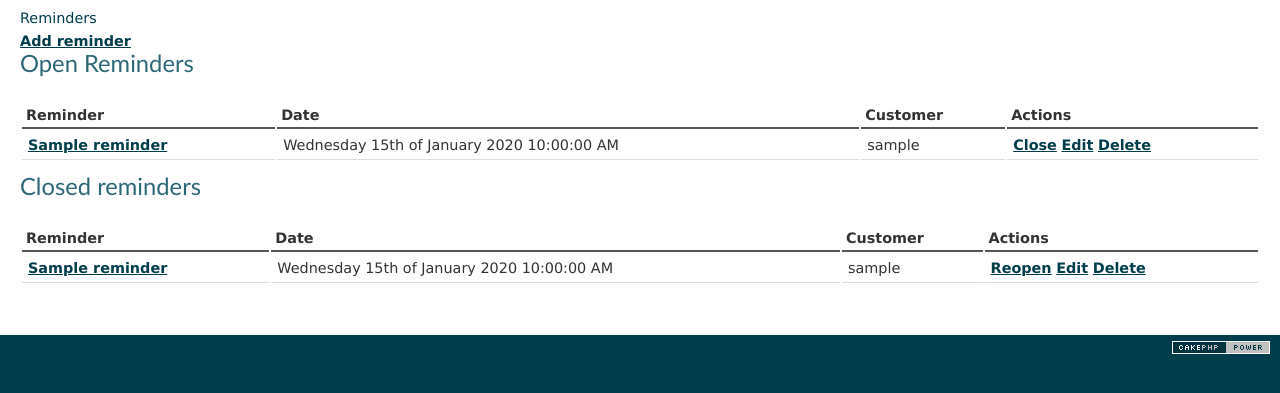
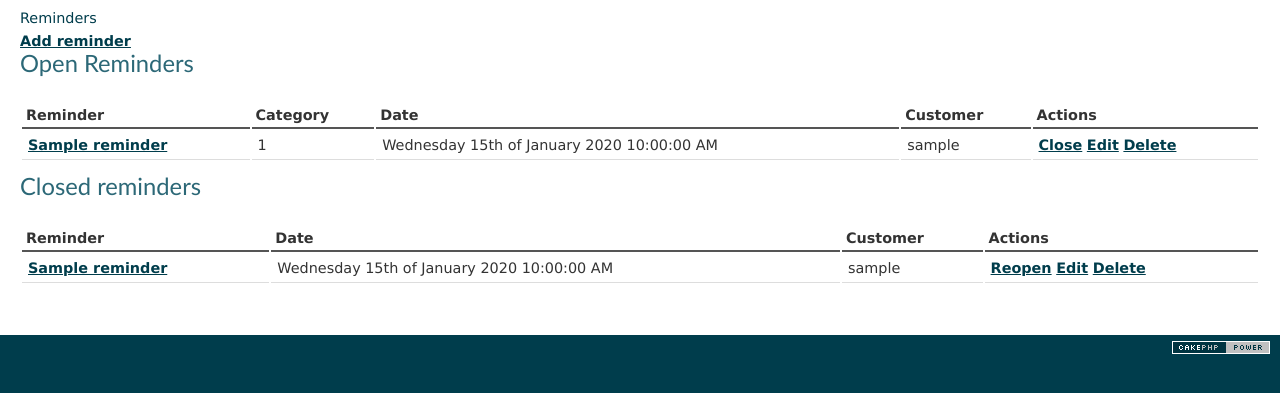
Before and after one commit to augustovictor/reminder, a CakePHP app: the page made by app/View/Reminders/index.ctp in a window 1280 px wide. Shown: the part 63-456 px from the top of the page. Run offline with PHP 8.4 and a stand-in for CakePHP, Linux system fonts and the light colour scheme; the template is opened without the code that fills it: most values are stand-ins (such as "Sample title", 1, 10 or a date in 2020); data that the repository does not hold is empty; some libraries are stand-ins or nearby versions.

Commit message:
Category list in reminder edit view

```diff
--- a/app/Controller/RemindersController.php
+++ b/app/Controller/RemindersController.php
@@ -110,6 +110,11 @@
 		// End add
 
 		public function edit($id = null) {
+
+			$this->loadModel('Category');
+
+			$this->set('categories', $this->Category->find('list'));
+
 			if (!$id) {
 				throw new NotFoundException(__('Invalid reminder.'));
 			}
--- a/app/Model/Category.php
+++ b/app/Model/Category.php
@@ -3,11 +3,16 @@
 	App::uses('AppModel', 'Model');
 
 	class Category extends AppModel {
+
+		public $displayField = 'title';
+
 		public $validate = array(
 			'title' => array('rule' => 'notEmpty'),
 			'description' => array('rule' => 'notEmpty')
 			);
 
+		public $hasMany = array('Reminder');
+
 	}
 	// End Category
 
--- a/app/View/Reminders/edit.ctp
+++ b/app/View/Reminders/edit.ctp
@@ -3,6 +3,7 @@
 <?php
 
 	echo $this->Form->create('Reminder');
+	echo $this->Form->input('category_id', array('options' => array($categories)));
 	echo $this->Form->input('title');
 	echo $this->Form->input('description');
 	echo $this->Form->input('date');
--- a/app/View/Reminders/index.ctp
+++ b/app/View/Reminders/index.ctp
@@ -16,7 +16,7 @@
 			<thead>
 				<tr>
 					<th> Reminder </th>
-					<!-- <th> Category </th> -->
+					<th> Category </th>
 					<th> Date </th>
 					<th> Customer </th>
 					<th class="text-right"> Actions </th>
@@ -34,9 +34,9 @@
 						</td>
 
 						<!-- Category -->
-						<!-- <td>
-							<?php echo $reminder['Category']['title']; ?>
-						</td> -->
+						<td>
+							<?php echo $reminder['Reminder']['category_id']; ?>
+						</td>
 
 						<!-- Date -->
 						<td>
```
